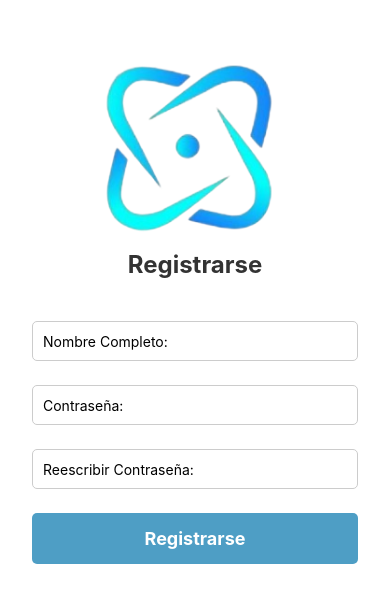
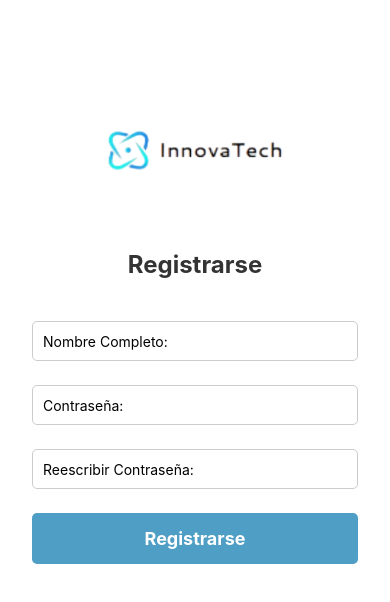
Before and after one commit to unpluggedREVAN/AP-Innovatech, a React Native app in the folder android_proj/innovatech2/: screen /Register in a window 390 px wide. Shown: the top 602 px of the page. Built offline with nearby package versions, Linux system fonts and the light colour scheme.

Commit message:
update: admin login created

```diff
--- a/android_proj/innovatech2/App.js
+++ b/android_proj/innovatech2/App.js
@@ -59,7 +59,7 @@ export default function App() {
         {/* Una vez que el usuario inicia sesión, se navegará a esta pantalla,
             que es el BottomTabNavigator */}
         <Stack.Screen
-          name="Main"
+          name="Home"
           component={MainTabNavigator}
           options={{ headerShown: false }} // Puedes decidir mostrar el header o no
         />
--- a/android_proj/innovatech2/Login.js
+++ b/android_proj/innovatech2/Login.js
@@ -11,6 +11,15 @@ const LoginScreen = () => {
     // Aquí puedes añadir la lógica para manejar el inicio de sesión
     console.log('Login con:', email, password);
     // Navegación después del inicio de sesión exitoso puede ir aquí
+
+    // Validamos que el usuario y contraseña sean 'admin'
+    if (email === 'admin' && password === 'admin') {
+        // Si las credenciales son correctas, navegar a la pantalla Home
+        navigation.navigate('Home');
+      } else {
+        // Si no, puedes mostrar un mensaje de error
+        alert('Usuario o contraseña incorrectos');
+    }
   };
 
   return (
--- a/android_proj/innovatech2/Register.js
+++ b/android_proj/innovatech2/Register.js
@@ -20,7 +20,7 @@ const RegisterScreen = ({ navigation }) => {
   return (
     <View style={styles.container}>
       <Image
-        source={require('./assets/logo_nofondo.png')} // Asegúrate de que este es el camino correcto para tu imagen
+        source={require('./assets/logo_letra_nofondo.png')} // Asegúrate de que este es el camino correcto para tu imagen
         style={styles.logo}
       />
       <Text style={styles.header}>Registrarse</Text>
```
